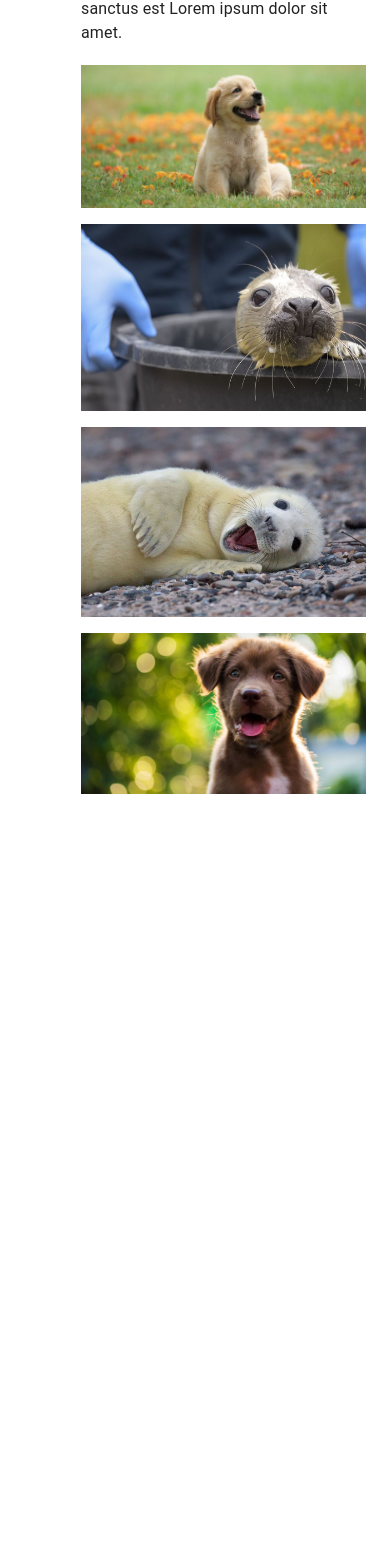
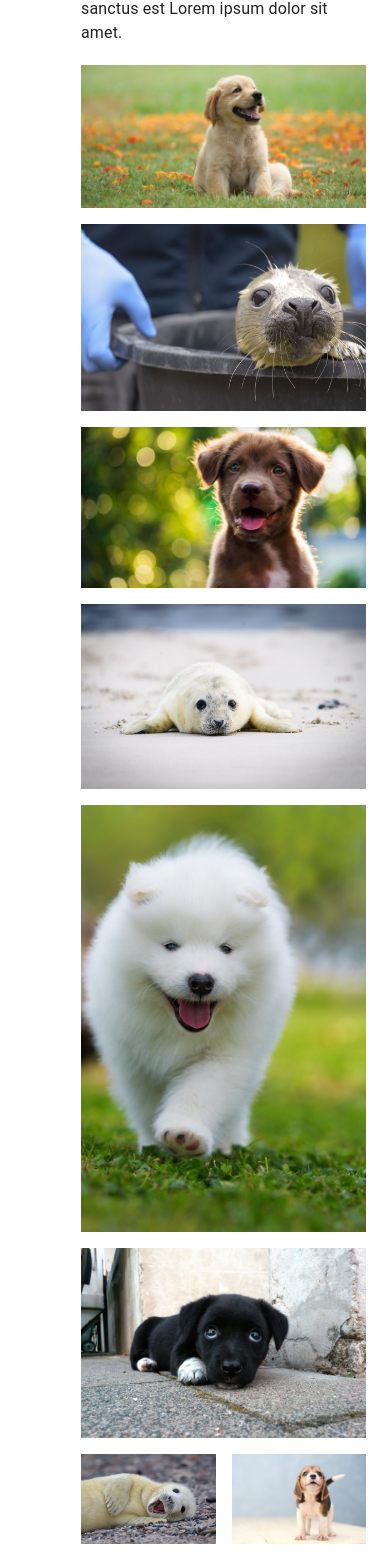
Before and after one commit to Fendorr/BA_React_Project, a React (Create React App) app: page / in a window 390 px wide. Shown: the part 879-2447 px from the top of the page. Before the commit the page ends 1697 px from the top, so only its background shows below. Built offline with nearby package versions, Linux system fonts and the light colour scheme.

Commit message:
responsive img-grid done

```diff
--- a/src/pages/GridExample.js
+++ b/src/pages/GridExample.js
@@ -58,14 +58,31 @@ function GridExample() {
                 <Grid item xs={12} sm={5}>
                     <ResponsiveImg src={robbenbaby1} />
                 </Grid>
+
                 <Grid item xs={12} sm={6}>
+                    <Grid container direction="column" style={{height: "100%"}}>
+                        <Grid item sm={6} paddingBottom={2}>
+                            <ResponsiveImg  src={doggo2}/>
+                        </Grid>
+                        <Grid item sm={6}>
+                            <ResponsiveImg  src={robbenbaby4} />
+                        </Grid>
+                    </Grid>
+                </Grid>
+                <Grid item xs={12} sm={6}>
+                    <ResponsiveImg src={doggo5} />
+                </Grid>
+
+                <Grid item xs={12} sm={4}>
+                    <ResponsiveImg src={doggo4} />
+                </Grid>
+                <Grid item xs={6} sm={4}>
                     <ResponsiveImg src={robbenbaby2} />
                 </Grid>
-                <Grid item xs={12} sm={6}>
-                    <ResponsiveImg src={doggo2} />
+                <Grid item xs={6} sm={4}>
+                    <ResponsiveImg src={doggo3} />
                 </Grid>
             </CustomGrid>
-
         </Box>
     );
 }
```
